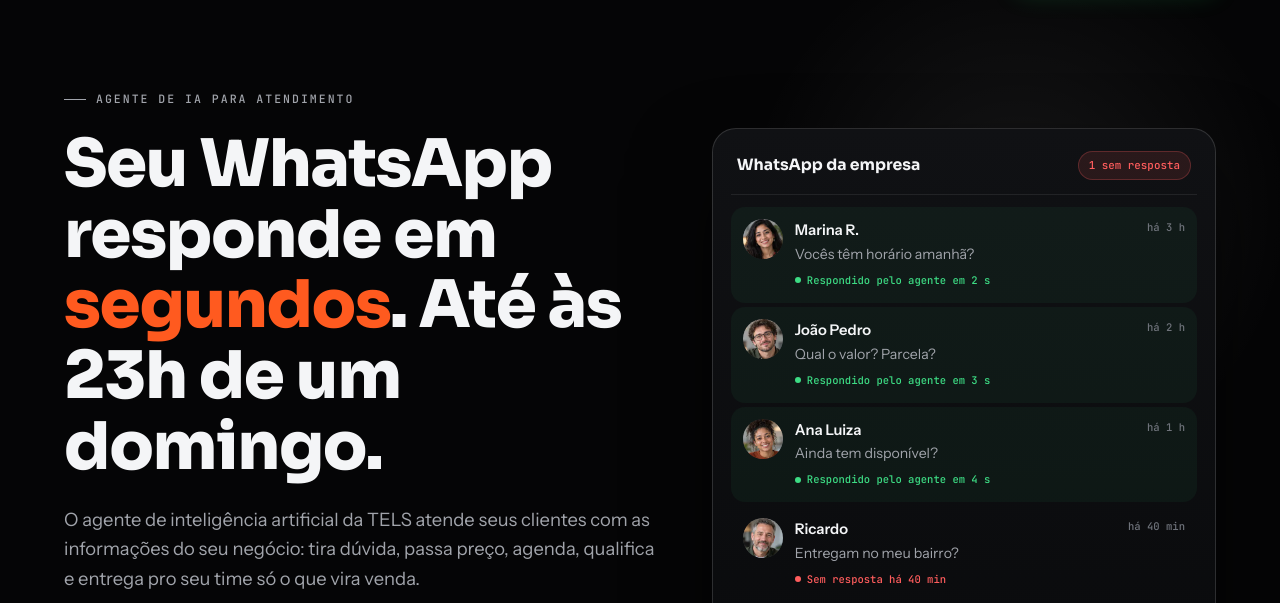
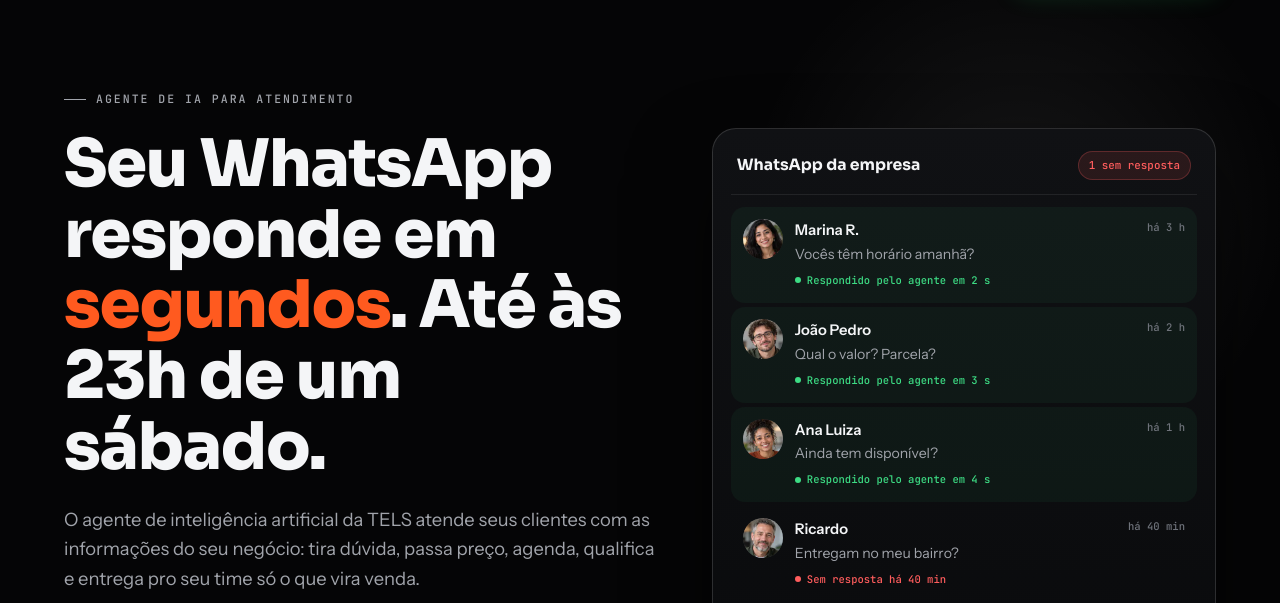
Before and after one commit to luansalesddd/tels-site, a plain HTML site: page index.html in a window 1280 px wide. Shown: the part 75-678 px from the top of the page. Drawn offline with Linux system fonts and the light colour scheme.

Commit message:
Tels LP: teste de troca de titulo (sera desfeito)
Co-Authored-By: Claude Opus 5.5 <noreply@anthropic.com>
Claude-Session: https://claude.ai/code/session_01WBULYYchf4AT5aMQGiet66

```diff
--- a/index.html
+++ b/index.html
@@ -598,7 +598,7 @@ footer .copy{color:var(--soft);font-size:.78rem;width:100%;text-align:center;mar
   <div class="container">
     <div>
       <span class="eyebrow">Agente de IA para atendimento</span>
-      <h1>Seu WhatsApp responde em <em>segundos</em>. Até às 23h de um domingo.</h1>
+      <h1>Seu WhatsApp responde em <em>segundos</em>. Até às 23h de um sábado.</h1>
       <p class="lead">O agente de inteligência artificial da TELS atende seus clientes com as informações do seu negócio: tira dúvida, passa preço, agenda, qualifica e entrega pro seu time só o que vira venda.</p>
       <div class="hero-ctas">
         <a href="#simulador" class="btn btn-light">Testar uma conversa agora
```
